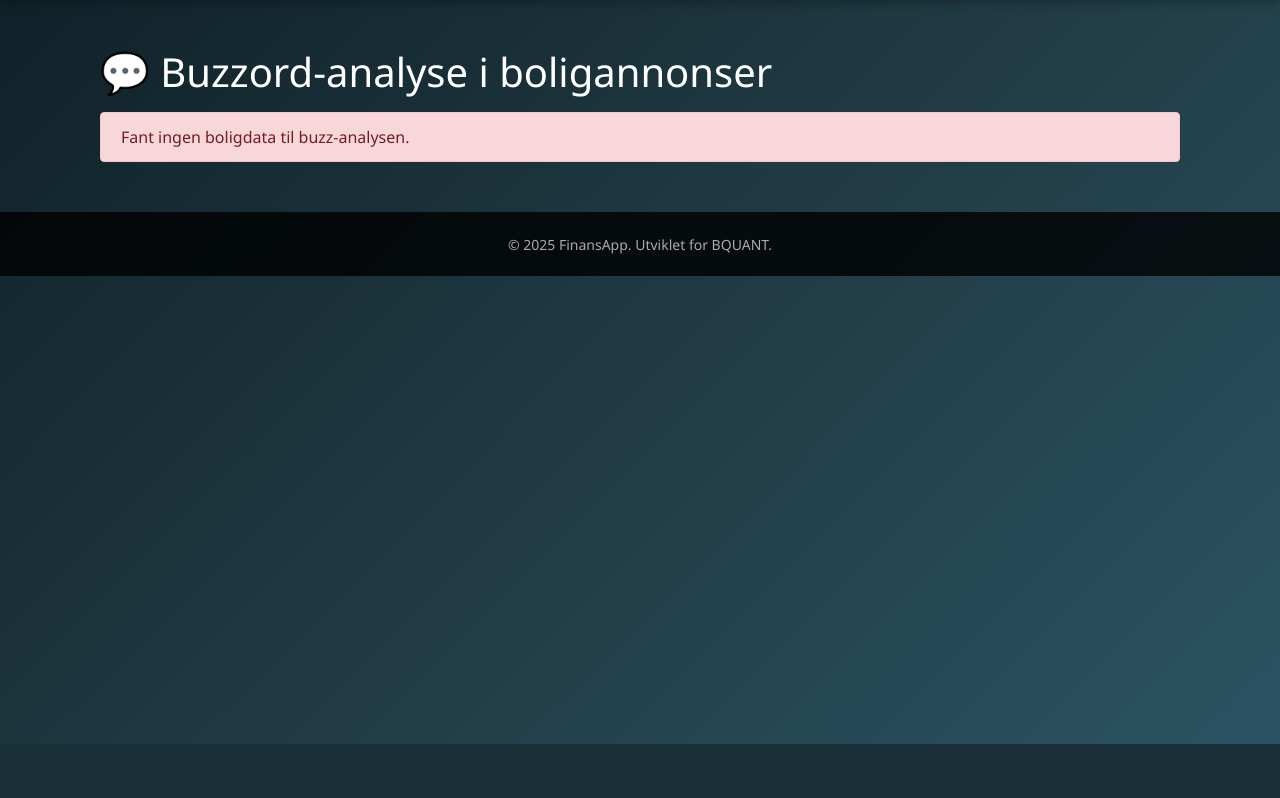
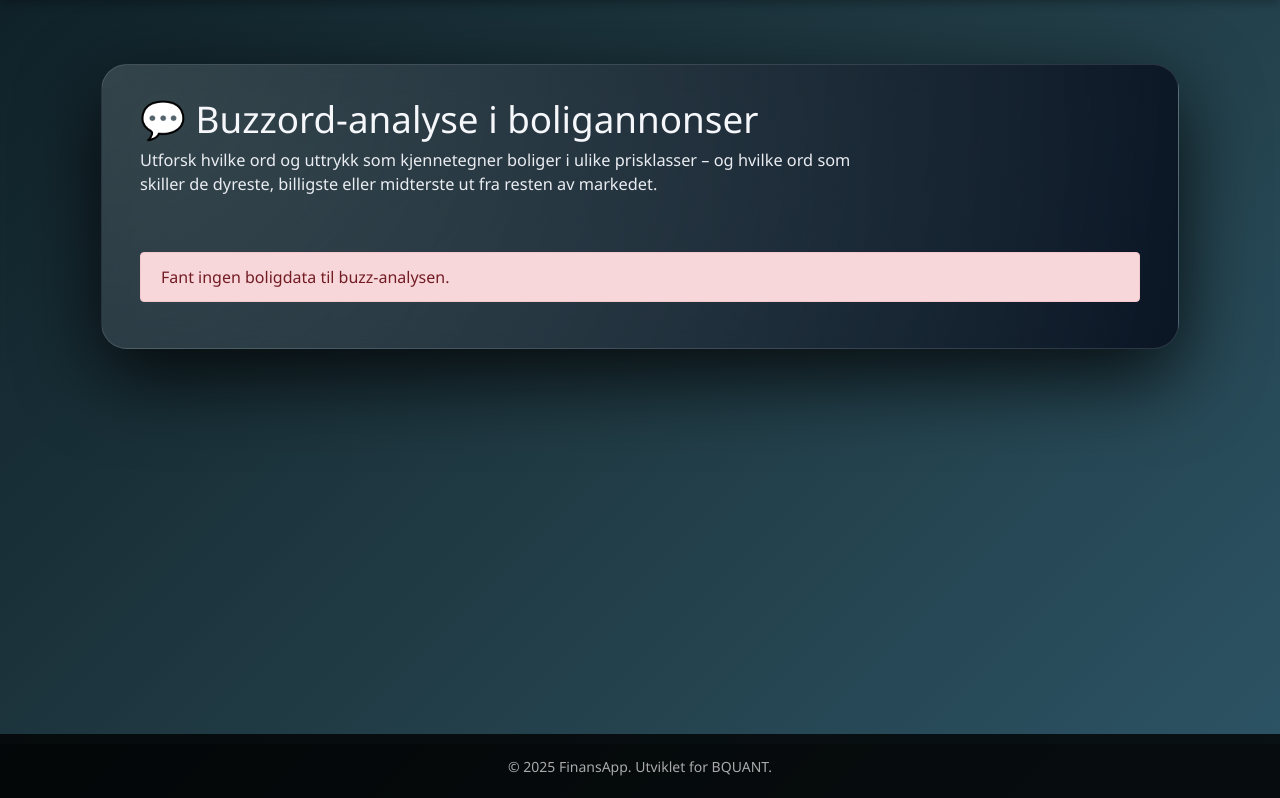
Before and after one commit to naessrobert-ui/prisanalyse, a Flask app: page /bolig/buzz/ in a window 1280 px wide. Shown: the part 56-854 px from the top of the page. Before the commit the page ends 800 px from the top, so only its background shows below. Run offline with Flask 3, Linux system fonts and the light colour scheme; data that the repository does not hold is empty; parts of the project's set-up code (start-up, migrations or seed data) failed here and were passed over.

Commit message:
Update bolig_buzz.html

```diff
--- a/templates/bolig_buzz.html
+++ b/templates/bolig_buzz.html
@@ -3,8 +3,61 @@
 {% block title %}Bolig – buzzord-analyse{% endblock %}
 
 {% block content %}
-<div class="container mt-4">
+<style>
+  .page-wrapper {
+    min-height: calc(100vh - 140px);
+    display: flex;
+    align-items: flex-start;
+    justify-content: center;
+    padding: 40px 16px 60px;
+  }
+
+  .glass-card-wide {
+    width: 100%;
+    max-width: 1200px;
+    background: radial-gradient(circle at top left,
+                rgba(255,255,255,0.14),
+                rgba(10,20,35,0.97));
+    border-radius: 26px;
+    box-shadow: 0 28px 80px rgba(0, 0, 0, 0.80);
+    backdrop-filter: blur(14px);
+    border: 1px solid rgba(255, 255, 255, 0.12);
+    padding: 32px 38px 30px;
+    color: #f5f7fb;
+  }
+
+  .buzz-hero {
+      padding: 0 0 24px 0;
+  }
+  .buzz-hero h1 {
+      font-size: 2.3rem;
+      margin-bottom: 0.4rem;
+  }
+  .buzz-hero p {
+      font-size: 1.02rem;
+      opacity: 0.95;
+      max-width: 720px;
+  }
+
+  .buzz-card-inner {
+      background-color: rgba(3, 14, 25, 0.9);
+      border-radius: 16px;
+      border: 1px solid rgba(255,255,255,0.06);
+      padding: 16px 18px;
+      margin-bottom: 18px;
+  }
+</style>
+
+<div class="page-wrapper">
+  <div class="glass-card-wide">
+
+    <div class="buzz-hero">
       <h1>💬 Buzzord-analyse i boligannonser</h1>
+      <p>
+        Utforsk hvilke ord og uttrykk som kjennetegner boliger i ulike prisklasser –
+        og hvilke ord som skiller de dyreste, billigste eller midterste ut fra resten av markedet.
+      </p>
+    </div>
 
     {% if error %}
       <div class="alert alert-danger mt-3">{{ error }}</div>
@@ -13,7 +66,8 @@
     {% else %}
 
       <!-- Filter-skjema -->
-    <form method="get" class="row g-3 mt-3 mb-4">
+      <div class="buzz-card-inner">
+        <form method="get" class="row g-3">
           <div class="col-md-3">
             <label class="form-label">Fylke</label>
             <select name="fylke" class="form-select">
@@ -60,6 +114,7 @@
             <button type="submit" class="btn btn-primary w-100">Oppdater</button>
           </div>
         </form>
+      </div>
 
       <p>
         Utvalg i område: <strong>{{ n_scope }}</strong> boliger.
@@ -67,16 +122,17 @@
       </p>
 
       <!-- Tekstlig oppsummering -->
-    <div class="mt-3 mb-4">
+      <div class="buzz-card-inner">
         {% for line in summary_lines %}
           <p>{{ line|safe }}</p>
         {% endfor %}
       </div>
 
-    <div class="row mt-4">
+      <div class="row mt-3">
         <div class="col-md-6">
+          <div class="buzz-card-inner">
             <h3>Mest brukte ord i valgt gruppe</h3>
-        <table class="table table-sm table-striped table-hover">
+            <table class="table table-sm table-striped table-hover mb-0">
               <thead>
                 <tr>
                   <th>Ord</th>
@@ -93,13 +149,15 @@
               </tbody>
             </table>
           </div>
+        </div>
 
         <div class="col-md-6">
+          <div class="buzz-card-inner">
             <h3>Differanseord</h3>
             <p class="text-muted">
               Ord som er relativt vanligere i valgt prisklasse enn i resten av markedet.
             </p>
-        <table class="table table-sm table-striped table-hover">
+            <table class="table table-sm table-striped table-hover mb-0">
               <thead>
                 <tr>
                   <th>Ord</th>
@@ -121,7 +179,9 @@
             </table>
           </div>
         </div>
+      </div>
 
     {% endif %}
   </div>
+</div>
 {% endblock %}
```
Lines whose indentation alone changed are shown as unchanged.
